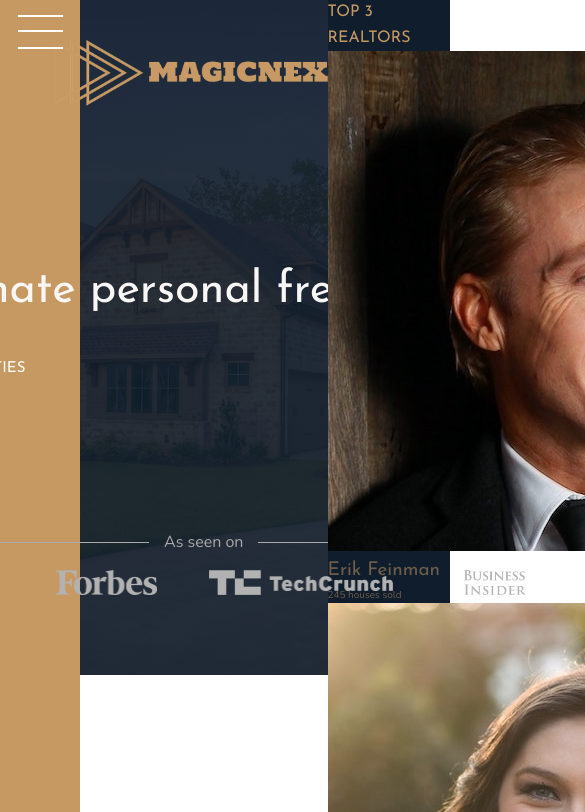
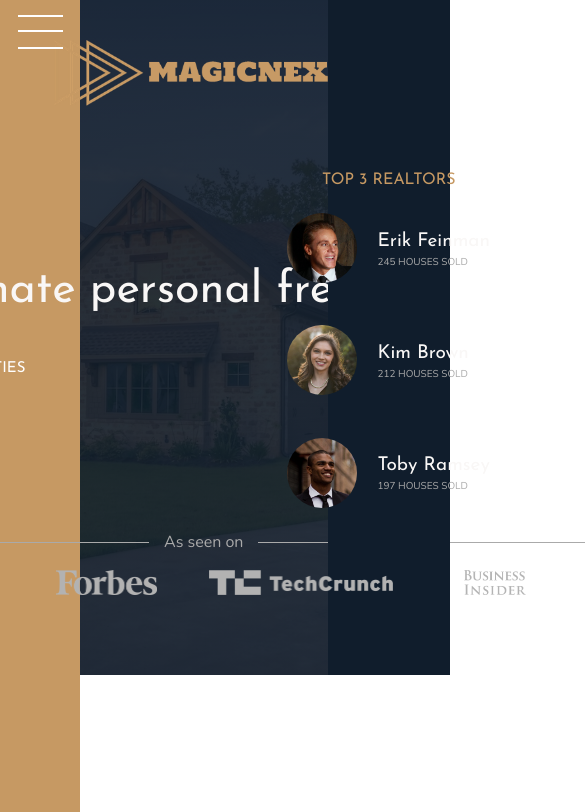
Before and after one commit to MJony05/MagicNext, a website: page index.html in a window 390 px wide. Shown: the top 812 px of the page, 585 px wide, since content can reach past the window. Drawn offline with nearby package versions, Linux system fonts and the light colour scheme.

Commit message:
project has finished but not responsive presently

```diff
--- a/index.html
+++ b/index.html
@@ -36,17 +36,17 @@
       <div class="realtors__list">
         <img src="images/realtor-1.jpeg" alt="" class="realtors__img" />
         <div class="realtors__details">
-          <h4 class="heading-4 heaing-4--light">Erik Feinman</h4>
+          <h4 class="heading-4 heading-4--light">Erik Feinman</h4>
           <p class="realtors__sold">245 houses sold</p>
         </div>
         <img src="images/realtor-2.jpeg" alt="" class="realtors__img" />
         <div class="realtors__details">
-          <h4 class="heading-4 heaing-4--light">Kim Brown</h4>
+          <h4 class="heading-4 heading-4--light">Kim Brown</h4>
           <p class="realtors__sold">212 houses sold</p>
         </div>
         <img src="images/realtor-3.jpeg" alt="" class="realtors__img" />
         <div class="realtors__details">
-          <h4 class="heading-4 heaing-4--light">Toby Ramsey</h4>
+          <h4 class="heading-4 heading-4--light">Toby Ramsey</h4>
           <p class="realtors__sold">197 houses sold</p>
         </div>
       </div>
--- a/sass/_realtors.scss
+++ b/sass/_realtors.scss
@@ -1,4 +1,29 @@
 .realtors {
   background-color: $color-secondary;
   grid-column: col-start 7 / full-end;
+  display: grid;
+  align-content: center;
+  justify-content: center;
+  row-gap: 2rem;
+  justify-items: center;
+
+  &__list {
+    display: grid;
+    grid-template-columns: min-content max-content;
+    column-gap: 2rem;
+    row-gap: 5vh;
+    align-items: center;
+  }
+
+  &__img {
+    width: 7rem;
+    display: block;
+    border-radius: 50%;
+  }
+
+  &__sold {
+    text-transform: uppercase;
+    color: $color-grey-light-2;
+    margin-top: -3px;
+  }
 }
```
Also changed, not shown: css/style.css.
